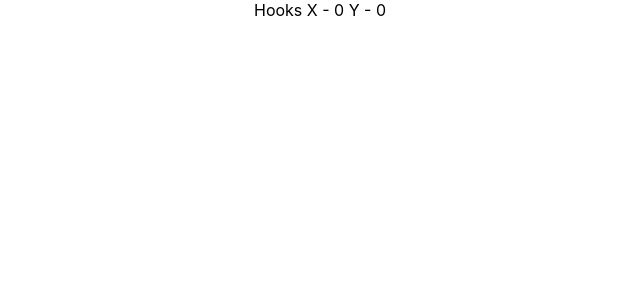
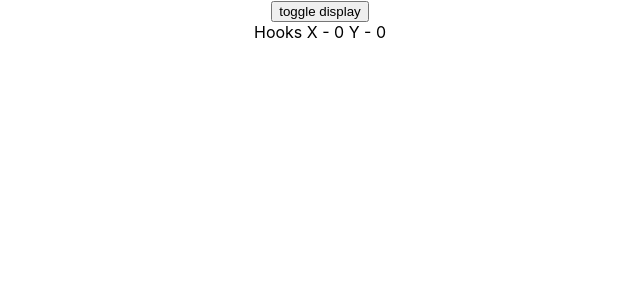
Before and after one commit to Hollie-Fritz/IndividualTaskQ2S1, a React (Create React App) app: page / in a window 1280 px wide. Shown: the top 300 px of the page, without its empty margins (320-960 px from the left). Built offline with nearby package versions, Linux system fonts and the light colour scheme.

Commit message:
useEffect with cleanup

```diff
--- a/src/App.js
+++ b/src/App.js
@@ -2,12 +2,13 @@
 import ClassCounterOne from './components/ClassCounterOne';
 import HookCounterOne from './components/HookCounterOne'
 import HookMouse from './components/HookMouse';
+import MouseContainer from './components/MouseContainer';
 
 
 function App() {
   return (
     <div className='App'>
-      <HookMouse />
+      <MouseContainer/>
   </div>
   )
 }
--- a/src/components/HookMouse.js
+++ b/src/components/HookMouse.js
@@ -14,6 +14,11 @@
     useEffect(() => {
         console.log('useEffect called')
         window.addEventListener('mousemove', logMousePosition)
+
+        return () => {
+            console.log('Component unmounting code')
+            window.removeEventListener('mousemove', logMousePosition)
+        }
     }, [])
     return (
         <div>
--- /dev/null
+++ b/src/components/MouseContainer.js
@@ -0,0 +1,14 @@
+import React, {useState} from 'react';
+import HookMouse from './HookMouse';
+
+function MouseContainer(props) {
+    const [display, setDisplay] = useState(true)
+    return (
+        <div>
+            <button onClick={() => setDisplay(!display)}> toggle display</button>
+            {display && <HookMouse/>}
+        </div>
+    );
+}
+
+export default MouseContainer;
```
